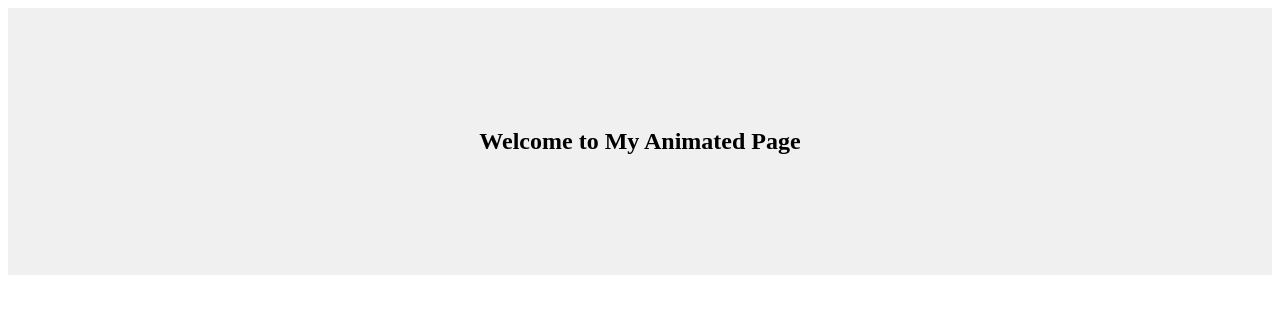
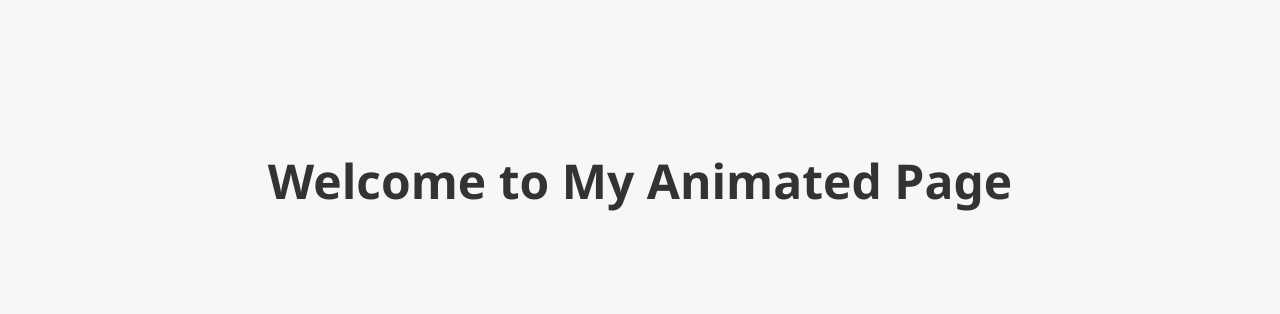
Before and after one commit to itz-akhilesh/gsap-hero-animation, a plain HTML site: page index.html in a window 1280 px wide. Drawn offline with nearby package versions, Linux system fonts and the light colour scheme.

Commit message:
Update style.css

```diff
--- a/style.css
+++ b/style.css
@@ -1,14 +1,11 @@
-.hero {
+body {
+  background: #f7f7f7;
+  font-family: 'Segoe UI', sans-serif;
   text-align: center;
   padding: 100px 20px;
-  background: #f0f0f0;
 }
 
-.cta-button {
-  background: #ff6600;
-  padding: 10px 20px;
-  color: white;
-  border: none;
-  border-radius: 5px;
-  cursor: pointer;
+.hero-text {
+  font-size: 3rem;
+  color: #333;
 }
```
